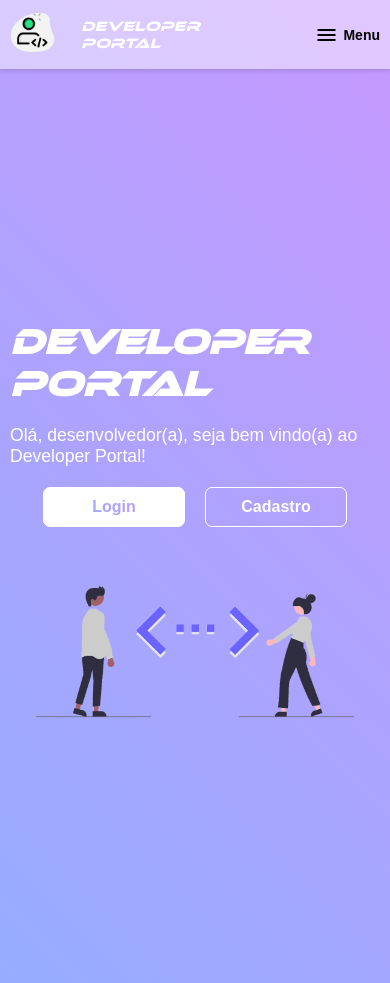
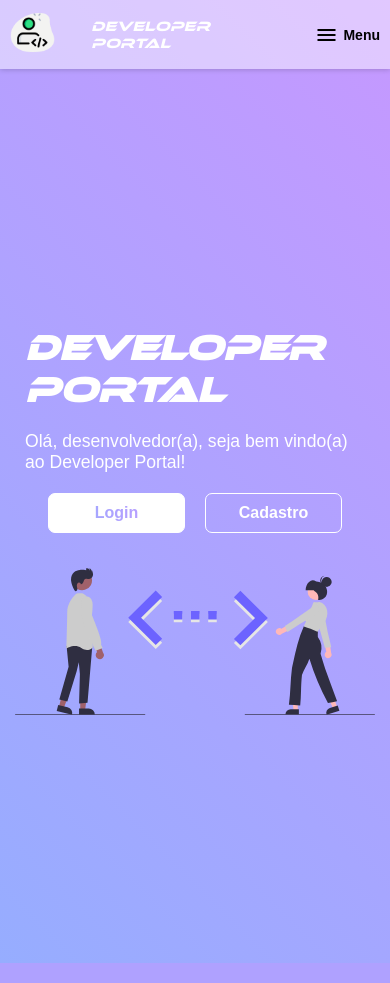
Before and after one commit to khelvin-soares/my-projects, a PHP site: page / in a window 390 px wide. Run offline with PHP 8.4, Linux system fonts and the light colour scheme.

Commit message:
Project-wide update

```diff
--- a/developer-portal/index.html
+++ b/developer-portal/index.html
@@ -23,18 +23,18 @@
             </div>
         </div>
         <nav id="menu">
-            <p>Home</p>
-            <p>Sobre</p>
-            <p>Cadastro</p>
-            <p>Login</p>
-            <p>Meu Perfil</p>
+            <a href="#home-content" onclick="Navegation('Home')">Home</a>
+            <a href="#about" onclick="Navegation('About')">Sobre</a>
+            <a href="">Cadastro</a>
+            <a href="">Login</a>
+            <a href="">Meu Perfil</a>
         </nav>
     </header>
 
     <main>
-        <section id="home-conteudo">
-            <h1>Developer Portal</h1>
+        <section id="home-content">
             <article>
+                <h1>Developer Portal</h1>
                 <p>Olá, desenvolvedor(a), seja bem vindo(a) ao Developer Portal!</p>
                 <div>
                     <div id="button-login">
@@ -45,9 +45,19 @@
                     </div>
                 </div>
             </article>
+            <figure id="home-img">
+                <img src="images/developer-home.svg" alt="Página principal">
+            </figure>
         </section>
-        <section id="home-img">
-            <img src="images/home-dev.png" alt="Página principal">
+
+        <section id="about">
+            <article>
+                <h1>Sobre o Developer Portal</h1>
+                <p>O Developer Portal é um site de registro de desenvolvedores que após o registro, permite que os desenvolvedores se comuniquem uns com os outros para que possam ajudar e pedir ajuda a outros desenvolvedores.</p>
+            </article>
+            <figure>
+                <img src="images/icon-about.svg" alt="Página Sobre">
+            </figure>
         </section>
     </main>
 
--- a/developer-portal/scripts/main.js
+++ b/developer-portal/scripts/main.js
@@ -2,10 +2,9 @@ var MenuOpen = false;
 
 const ButtonMenu = window.document.querySelector('#button-menu');
 const ShowMenu = window.document.querySelector('#menu');
+const IconMenu = window.document.querySelector('.material-icons');
 
 function Menu() {
-    const IconMenu = window.document.querySelector('.material-icons');
-
     if (MenuOpen == false) {
         MenuOpen = true;
         IconMenu.innerHTML = 'close';
@@ -17,13 +16,40 @@ function Menu() {
     }
 }
 
-function WindowSize() {
+setInterval(() => {
     var GetWidth = window.innerWidth;
 
     if (GetWidth > 599) {
+        MenuOpen = false;
+        IconMenu.innerHTML = 'close';
         ShowMenu.style.display = 'flex';
+    } else {
+        if (MenuOpen == false) {
+            IconMenu.innerHTML = 'menu';
+            ShowMenu.style.display = 'none';
+        }
+    }
+}, 200);
+
+function Navegation(GoTo) {
+    const iHomeCont = window.document.querySelector('#home-content');
+    const iHomeImg = window.document.querySelector('#home-img');
+    const iAbout = window.document.querySelector('#about');
+
+    switch(GoTo) {
+        case 'Home':
+            Menu();
+            iHomeCont.style.display = 'flex';
+            iHomeImg.style.display = 'flex';
+            iAbout.style.display = 'none';
+            break
+        case 'About':
+            Menu();
+            iHomeCont.style.display = 'none';
+            iHomeImg.style.display = 'none';
+            iAbout.style.display = 'block';
+            break
     }
 }
 
-window.addEventListener('mousemove', WindowSize);
 ButtonMenu.addEventListener('click', Menu);
--- a/developer-portal/styles/style.css
+++ b/developer-portal/styles/style.css
@@ -94,32 +98,38 @@ header > nav > p:hover {
 
 main {
     height: 100vh;
+    padding: 25px 15px;
     display: flex;
     flex-direction: row;
+    align-items: center;
 }
 
-#home-img {
+#home-content > figure {
     display: flex;
     flex-direction: row;
     align-items: center;
     justify-content: center;
 }
 
-#home-img > img {
+#home-content > figure > img {
     max-width: 100%;
 }
 
-#home-conteudo {
+#home-content {
     width: 100%;
     color: white;
 
     display: flex;
-    flex-direction: column;
+    flex-direction: row;
     justify-content: center;
-    align-items: start;
+    align-items: center;
 }
 
-#home-conteudo > h1 {
+#home-content > article {
+    width: 100%;
+}
+
+#home-content > article > h1 {
     padding: 10px;
     font-size: 2.5em;
     font-style: italic;
@@ -127,21 +137,16 @@ main {
     transition-duration: 0.5s;
 }
 
-#home-conteudo > article > div {
+#home-content > article > p {
+    padding: 10px;
+    font-size: 1.1em;
+}
+
+#home-content > article > div {
     display: flex;
     flex-direction: row;
     justify-content: start;
     align-items: end;
-}
-
-#home-conteudo > article > p {
-    padding: 10px;
-    font-size: 1.1em;
-}
-
-#button-login, #button-cadastro {
-    width: 170px;
-    transition-duration: 0.5s;
 }
 
 #button-login {
@@ -156,6 +161,11 @@ main {
     border-radius: 7px;
     background-color: transparent;
     border: 1px solid white;
+}
+
+#button-login, #button-cadastro {
+    width: 170px;
+    transition-duration: 0.5s;
 }
 
 #button-login:hover, #button-cadastro:hover {
@@ -181,24 +191,28 @@ main {
     font-weight: bolder;
 }
 
+#about {
+    display: none;
+}
+
 @media (max-width: 849px) {
-    main {
-        padding: 35px 0px;
+    #home-content {
+        flex-direction: column;
+        gap: 25px;
+    }
+
+    #home-content > article {
         display: flex;
         flex-direction: column;
         justify-content: center;
-        gap: 25px;
+        align-items: center;
     }
 
-    #home-conteudo > h1 {
+    #home-content > article > h1 {
         font-size: 2.4em;
     }
 
-    #home-conteudo {
-        align-items: center;
-    }
-
-    #home-conteudo > article > div {
+    #home-content > article > div {
         justify-content: center;
     }
 }
@@ -259,33 +284,18 @@ main {
         font-size: 14px;
     }
 
-    header > nav {
-        position: absolute;
-        display: none;
-        flex-direction: column;
-
-        width: 200px;
-        top: 100%;
-        right: 0%;
-        height: 100vh;
-        font-size: 16px;
-        border-radius: 0px 0px 0px 7px;
-        box-shadow: -2px 1px 5px rgba(0, 0, 0, 0.282);
-        background-color: rgb(223, 198, 251);
-    }
-
     header > nav > p {
         color: black;
         font-size: 16px;
     }
 
-    #home-conteudo > h1 {
+    #home-content > article > h1 {
         font-size: 2.2em;
         transition-duration: 0.5s;
     }
 
     #button-login, #button-cadastro {
-        width: 140px;
+        width: 135px;
         transition-duration: 0.5s;
     }
 }
```
Also changed, not shown: other parts of developer-portal/styles/style.css (+22 -7 lines), developer-portal/images/cadastro-dev.png (deleted), developer-portal/images/developer-cadastro.svg (added), developer-portal/images/developer-home.svg (added), developer-portal/images/home-dev-1.png (deleted), developer-portal/images/home-dev.png (deleted), developer-portal/images/icon-about.svg (added).
